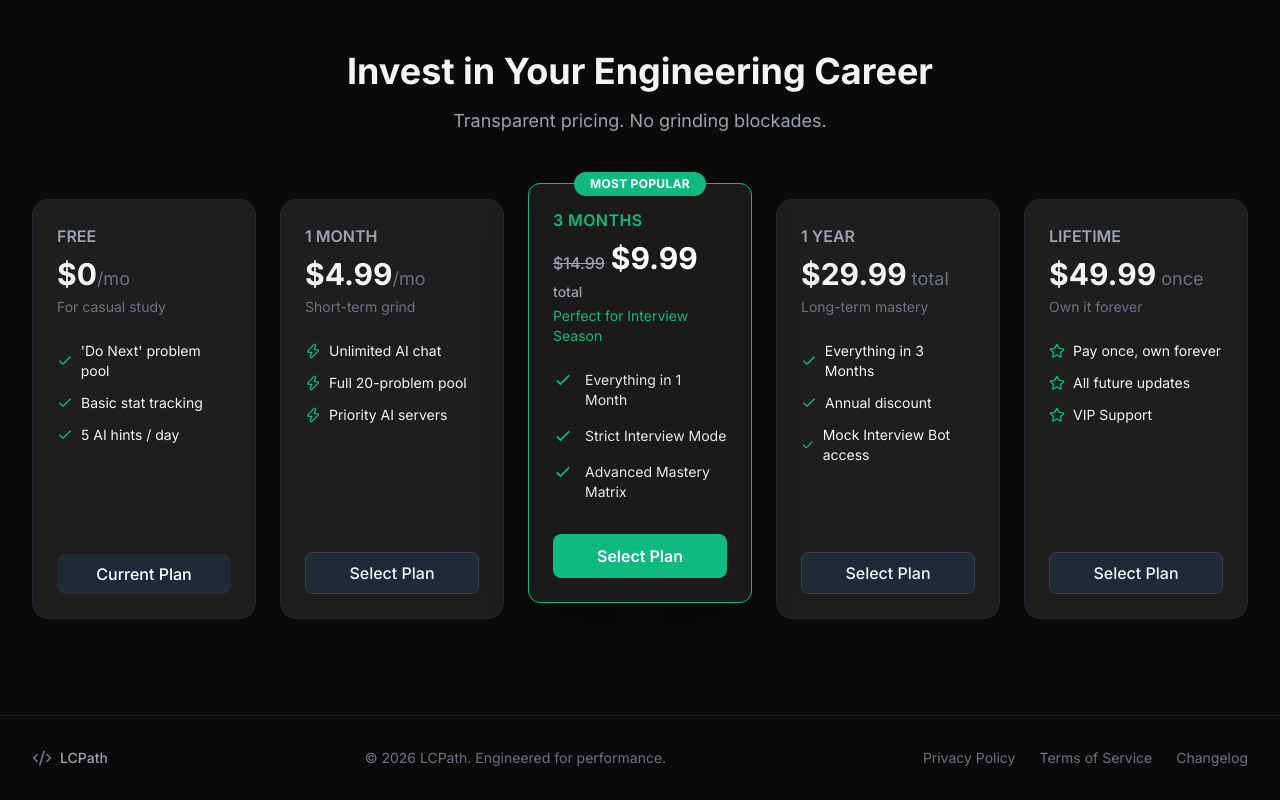
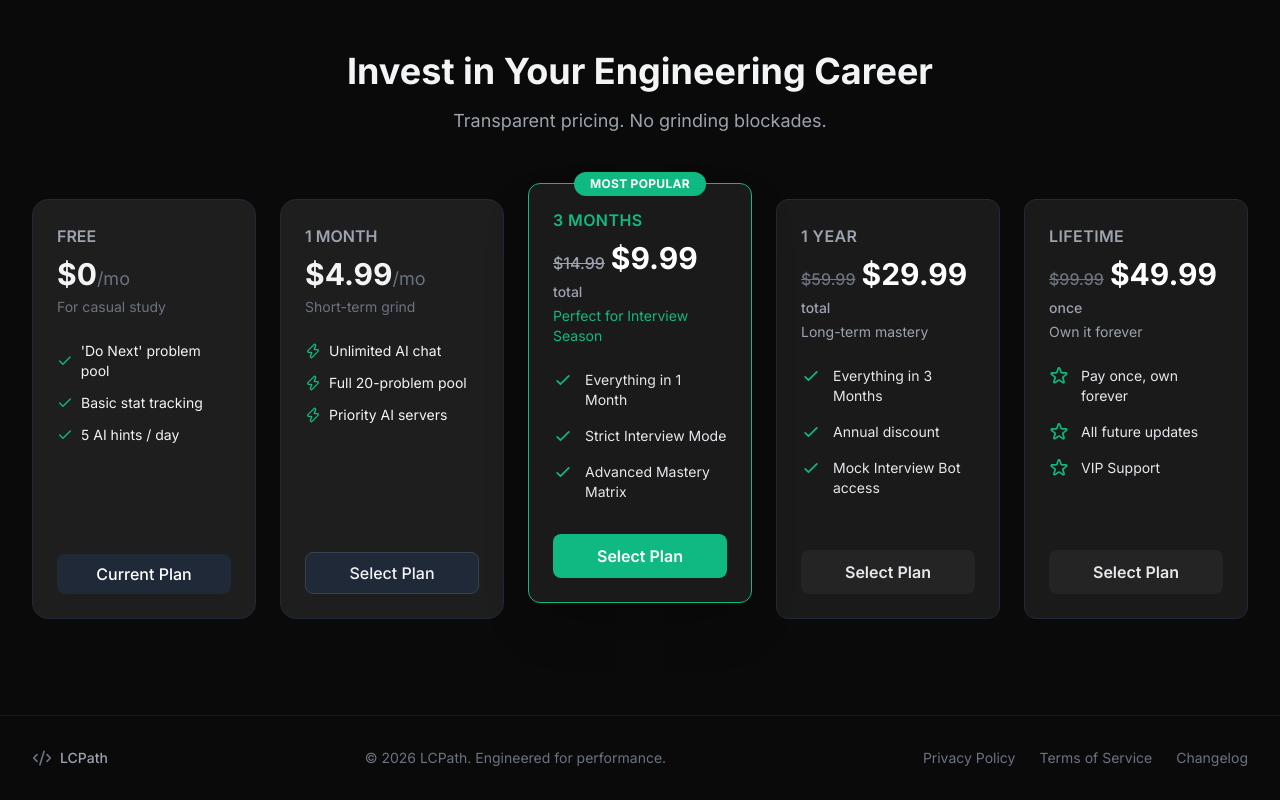
Before and after one commit to OmKadu786/LC-Path, a browser extension: page LandingPage/index.html in a window 1280 px wide. Shown: the part 2274-3074 px from the top of the page. Drawn offline with nearby package versions, Linux system fonts and the light colour scheme.

Commit message:
Update 1 Year and Lifetime pricing card designs

```diff
--- a/LandingPage/index.html
+++ b/LandingPage/index.html
@@ -333,29 +333,71 @@
                 </div>
 
                 <!-- 1 Year -->
-                <div class="bg-card p-6 rounded-2xl border border-gray-800 flex flex-col">
-                    <h3 class="text-gray-400 font-semibold mb-2">1 YEAR</h3>
-                    <div class="text-3xl font-bold mb-1">$29.99<span class="text-lg text-gray-500 font-normal"> total</span></div>
-                    <p class="text-sm text-gray-500 mb-6">Long-term mastery</p>
-                    <ul class="space-y-3 mb-8 flex-grow text-sm">
-                        <li class="flex items-center gap-2"><i data-lucide="check" class="text-emerald-500 w-4 h-4"></i> Everything in 3 Months</li>
-                        <li class="flex items-center gap-2"><i data-lucide="check" class="text-emerald-500 w-4 h-4"></i> Annual discount</li>
-                        <li class="flex items-center gap-2"><i data-lucide="check" class="text-emerald-500 w-4 h-4"></i> Mock Interview Bot access</li>
-                    </ul>
-                    <button class="w-full py-2 rounded-lg bg-gray-800 border border-gray-700 hover:bg-gray-700 transition font-medium">Select Plan</button>
+                <div class="bg-[#1a1a1a] text-white p-6 rounded-xl border border-gray-800 flex flex-col font-sans">
+
+                  <h3 class="text-gray-400 font-semibold mb-2 tracking-wide">1 YEAR</h3>
+
+                  <div class="flex items-baseline gap-1.5 mb-1 flex-wrap">
+                    <span class="text-gray-500 line-through text-base font-medium">$59.99</span>
+                    <span class="text-3xl font-bold text-white">$29.99</span>
+                    <span class="text-gray-400 text-sm font-medium">total</span>
+                  </div>
+
+                  <p class="text-gray-400 text-sm mb-6">Long-term mastery</p>
+
+                  <ul class="space-y-4 text-sm mb-8 flex-grow">
+                    <li class="flex items-start gap-3 text-gray-200">
+                      <svg class="w-5 h-5 text-emerald-500 shrink-0" fill="none" stroke="currentColor" viewBox="0 0 24 24"><path stroke-linecap="round" stroke-linejoin="round" stroke-width="2" d="M5 13l4 4L19 7"></path></svg>
+                      Everything in 3 Months
+                    </li>
+                    <li class="flex items-start gap-3 text-gray-200">
+                      <svg class="w-5 h-5 text-emerald-500 shrink-0" fill="none" stroke="currentColor" viewBox="0 0 24 24"><path stroke-linecap="round" stroke-linejoin="round" stroke-width="2" d="M5 13l4 4L19 7"></path></svg>
+                      Annual discount
+                    </li>
+                    <li class="flex items-start gap-3 text-gray-200">
+                      <svg class="w-5 h-5 text-emerald-500 shrink-0" fill="none" stroke="currentColor" viewBox="0 0 24 24"><path stroke-linecap="round" stroke-linejoin="round" stroke-width="2" d="M5 13l4 4L19 7"></path></svg>
+                      Mock Interview Bot access
+                    </li>
+                  </ul>
+
+                  <button class="w-full bg-[#242424] hover:bg-[#2e2e2e] text-gray-200 font-semibold py-2.5 rounded-lg transition-colors duration-200">
+                    Select Plan
+                  </button>
+
                 </div>
 
                 <!-- Lifetime -->
-                <div class="bg-card p-6 rounded-2xl border border-gray-800 flex flex-col">
-                    <h3 class="text-gray-400 font-semibold mb-2">LIFETIME</h3>
-                    <div class="text-3xl font-bold mb-1">$49.99<span class="text-lg text-gray-500 font-normal"> once</span></div>
-                    <p class="text-sm text-gray-500 mb-6">Own it forever</p>
-                    <ul class="space-y-3 mb-8 flex-grow text-sm">
-                        <li class="flex items-center gap-2"><i data-lucide="star" class="text-emerald-500 w-4 h-4"></i> Pay once, own forever</li>
-                        <li class="flex items-center gap-2"><i data-lucide="star" class="text-emerald-500 w-4 h-4"></i> All future updates</li>
-                        <li class="flex items-center gap-2"><i data-lucide="star" class="text-emerald-500 w-4 h-4"></i> VIP Support</li>
-                    </ul>
-                    <button class="w-full py-2 rounded-lg bg-gray-800 border border-gray-700 hover:bg-gray-700 transition font-medium">Select Plan</button>
+                <div class="bg-[#1a1a1a] text-white p-6 rounded-xl border border-gray-800 flex flex-col font-sans">
+
+                  <h3 class="text-gray-400 font-semibold mb-2 tracking-wide">LIFETIME</h3>
+
+                  <div class="flex items-baseline gap-1.5 mb-1 flex-wrap">
+                    <span class="text-gray-500 line-through text-base font-medium">$99.99</span>
+                    <span class="text-3xl font-bold text-white">$49.99</span>
+                    <span class="text-gray-400 text-sm font-medium">once</span>
+                  </div>
+
+                  <p class="text-gray-400 text-sm mb-6">Own it forever</p>
+
+                  <ul class="space-y-4 text-sm mb-8 flex-grow">
+                    <li class="flex items-start gap-3 text-gray-200">
+                      <svg class="w-5 h-5 text-emerald-500 shrink-0" fill="none" stroke="currentColor" viewBox="0 0 24 24"><path stroke-linecap="round" stroke-linejoin="round" stroke-width="2" d="M11.049 2.927c.3-.921 1.603-.921 1.902 0l1.519 4.674a1 1 0 00.95.69h4.915c.969 0 1.371 1.24.588 1.81l-3.976 2.888a1 1 0 00-.363 1.118l1.518 4.674c.3.922-.755 1.688-1.538 1.118l-3.976-2.888a1 1 0 00-1.176 0l-3.976 2.888c-.783.57-1.838-.197-1.538-1.118l1.518-4.674a1 1 0 00-.363-1.118l-3.976-2.888c-.784-.57-.38-1.81.588-1.81h4.914a1 1 0 00.951-.69l1.519-4.674z"></path></svg>
+                      Pay once, own forever
+                    </li>
+                    <li class="flex items-start gap-3 text-gray-200">
+                      <svg class="w-5 h-5 text-emerald-500 shrink-0" fill="none" stroke="currentColor" viewBox="0 0 24 24"><path stroke-linecap="round" stroke-linejoin="round" stroke-width="2" d="M11.049 2.927c.3-.921 1.603-.921 1.902 0l1.519 4.674a1 1 0 00.95.69h4.915c.969 0 1.371 1.24.588 1.81l-3.976 2.888a1 1 0 00-.363 1.118l1.518 4.674c.3.922-.755 1.688-1.538 1.118l-3.976-2.888a1 1 0 00-1.176 0l-3.976 2.888c-.783.57-1.838-.197-1.538-1.118l1.518-4.674a1 1 0 00-.363-1.118l-3.976-2.888c-.784-.57-.38-1.81.588-1.81h4.914a1 1 0 00.951-.69l1.519-4.674z"></path></svg>
+                      All future updates
+                    </li>
+                    <li class="flex items-start gap-3 text-gray-200">
+                      <svg class="w-5 h-5 text-emerald-500 shrink-0" fill="none" stroke="currentColor" viewBox="0 0 24 24"><path stroke-linecap="round" stroke-linejoin="round" stroke-width="2" d="M11.049 2.927c.3-.921 1.603-.921 1.902 0l1.519 4.674a1 1 0 00.95.69h4.915c.969 0 1.371 1.24.588 1.81l-3.976 2.888a1 1 0 00-.363 1.118l1.518 4.674c.3.922-.755 1.688-1.538 1.118l-3.976-2.888a1 1 0 00-1.176 0l-3.976 2.888c-.783.57-1.838-.197-1.538-1.118l1.518-4.674a1 1 0 00-.363-1.118l-3.976-2.888c-.784-.57-.38-1.81.588-1.81h4.914a1 1 0 00.951-.69l1.519-4.674z"></path></svg>
+                      VIP Support
+                    </li>
+                  </ul>
+
+                  <button class="w-full bg-[#242424] hover:bg-[#2e2e2e] text-gray-200 font-semibold py-2.5 rounded-lg transition-colors duration-200">
+                    Select Plan
+                  </button>
+
                 </div>
 
             </div>
```
